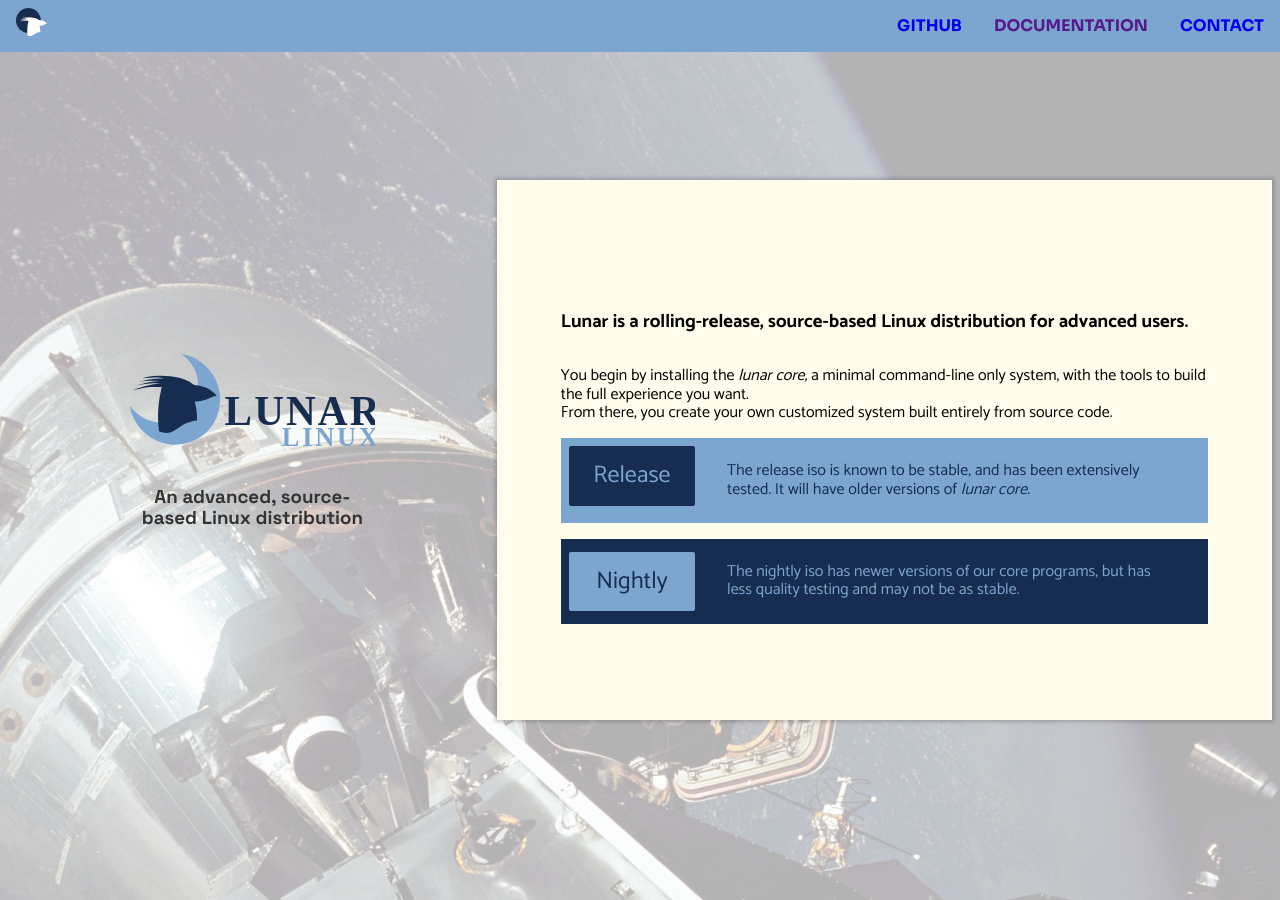
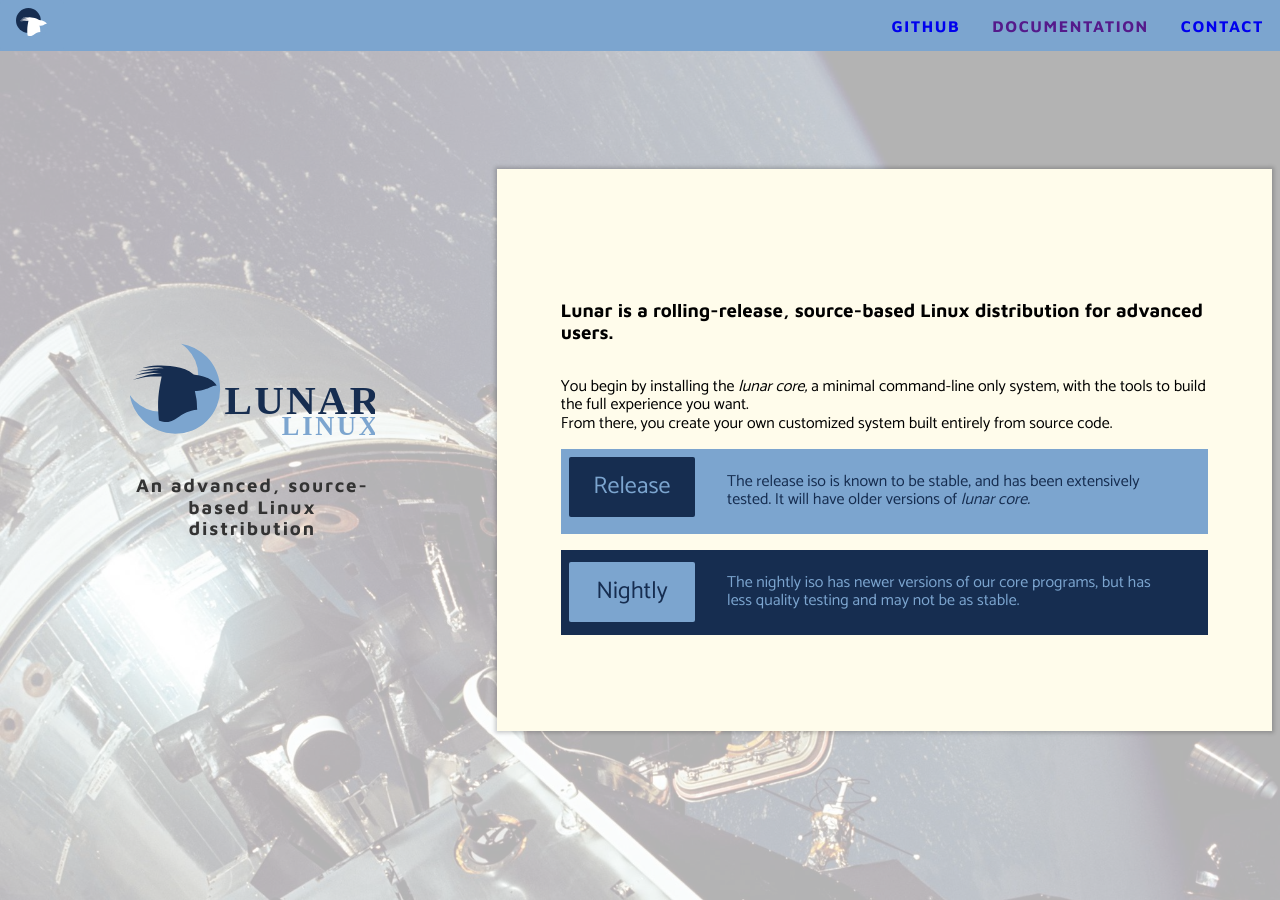
Before and after one commit to tbeckerson/lunar-tester, a Jekyll site: the page built from index.html, in a window 1280 px wide and 900 px high. Built offline with Jekyll 4.4.1, drawn with Linux system fonts in a browser that asks for light colours; some of the changed text lies outside the part shown.

Commit message:
Back at it - Aug 04

```diff
--- a/_layouts/default.html
+++ b/_layouts/default.html
@@ -17,11 +17,8 @@
 
 <!-- Fonts from google -->
 <link rel="preconnect" href="https://fonts.gstatic.com">
-<link href="https://fonts.googleapis.com/css2?family=Sora:wght@100;400;700&display=swap" rel="stylesheet">
-<link href="https://fonts.googleapis.com/css2?family=Space+Grotesk:wght@300;400;700&display=swap" rel="stylesheet">
-<link href="https://fonts.googleapis.com/css2?family=Kanit:wght@100;400;700;900&display=swap" rel="stylesheet">
-<link href="https://fonts.googleapis.com/css2?family=Catamaran:wght@100;400;700&display=swap" rel="stylesheet">
-
+<link href="https://fonts.googleapis.com/css2?family=Maven+Pro:wght@100;400;700&display=swap" rel="stylesheet">
+<link href="https://fonts.googleapis.com/css2?family=Catamaran:wght@400;700&display=swap" rel="stylesheet">
 <!-- local CSS -->
 <link rel="stylesheet" href="assets/extra.css">
 
@@ -29,10 +26,8 @@
 
 <body class="cover bg-moon-gray black font-catamaran">
 <nav id="main_nav" class="fixed w-100">
-<!--
-<label for="menu-toggle" class="tc f2 pv2 ph3 bg-animate bg-light-blue hover-bg-navy navy hover-light-blue br3">&#9776;</label>
--->
-<section id="burger-menu" class=" flex flex-row-ns flex-column items-center-ns justify-start font-kanit"></div>
+
+<section id="burger-menu" class=" flex flex-row-ns flex-column items-center-ns justify-start font-maven tracked"></div>
 <label for="menu-toggle"><img src="assets/images/lunar_logo-01-white.svg" alt="main menu" class="w2"/></label><input type="checkbox" id="menu-toggle" class="dn">
   <div id="main-menu" class="flex flex-column flex-row-ns items-start justify-start bg-light-blue mh3-ns br1">
     <a href="" class="dib w-100 link b bg-animate hover-bg-navy hover-light-blue pv3 ph3 br1">archives</a>
@@ -41,7 +36,7 @@
   </div>
 </section>
 
-<section id="full-menu" class="flex-row items-center justify-between bg-lunar-light lunar-dark w-100 font-sora">
+<section id="full-menu" class="flex-row items-center justify-between bg-lunar-light lunar-dark w-100 font-maven tracked">
     <a href="https://lunar-linux.org/" class="dib link b bg-animate bg-lunar-light hover-bg-lunar-dark hover-lunar-light pv2 ph3 br2 mr-auto"><img src="assets/images/lunar_logo-01-white.svg" alt="main menu" class="w2"/></a>
     <a href="https://github.com/lunar-linux/" class="dib link b bg-animate hover-bg-lunar-dark hover-lunar-light pv3 ph3 br1">GITHUB</a>
     <a href="" class="dib link b bg-animate hover-bg-lunar-dark hover-lunar-light pv3 ph3 br1">DOCUMENTATION</a>
--- a/assets/extra.css
+++ b/assets/extra.css
@@ -17,7 +17,7 @@
    overflow-x:hidden;
    }
 .bg-02 {
-   background-image:url('images/bg-0{{ bg_image | plus:1 }}-2x.jpg');
+   background-image:url('images/bg-0{{ bg_image | plus:2 }}-2x.jpg');
    overflow-x:hidden;
    }
 .bg-03 {
@@ -26,18 +26,14 @@
    }
 h1,h2,h3,h4,h5,h6 {
    padding: 1rem 0 0 0;
-   }
-.font-sora {
-font-family: 'Sora', sans-serif;
+font-family: 'Maven Pro', sans-serif;
 }
-.font-space {
-font-family: 'Space Grotesk', sans-serif;
+.font-maven {
+font-family: 'Maven Pro', sans-serif;
 }
+
 .font-catamaran {
 font-family: 'Catamaran', sans-serif;
-}
-.font-kanit {
-font-family: 'Kanit', sans-serif;
 }
 
 /* lunar colours */
--- a/index.html
+++ b/index.html
@@ -10,7 +10,7 @@
     <div id="left-lander" class="inline-flex flex-column items-center justify-center flex-shrink-1 flex-grow-0 w-50">
       <div id="logo" class="w-50 tc">
       <img class="w-100"  src="assets/images/lunar_logo-01-full.svg" alt="shilouette of a rockhopper penguin in front of a crescent moon"/>
-     <h3 class="font-space dark-gray">An advanced, source-based Linux distribution</h3>
+     <h3 class="font-maven dark-gray tracked">An advanced, source-based Linux distribution</h3>
      </div>
 
   </div>
```
Also changed, not shown: _posts/0001-01-01-about.markdown (+5 -11 lines), _posts/0004-04-04-contact.markdown (+6 -8 lines), 6 other files.
